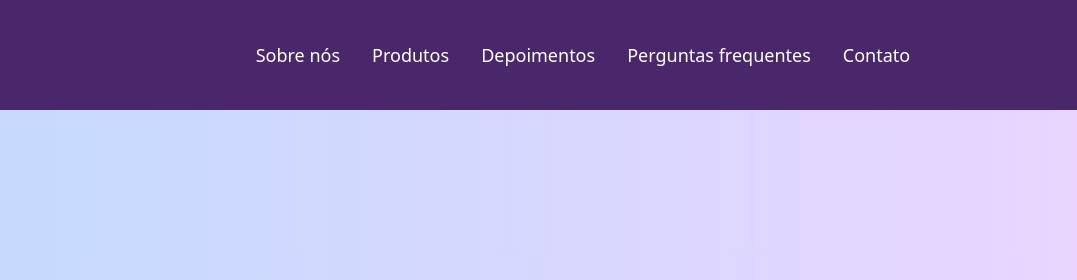
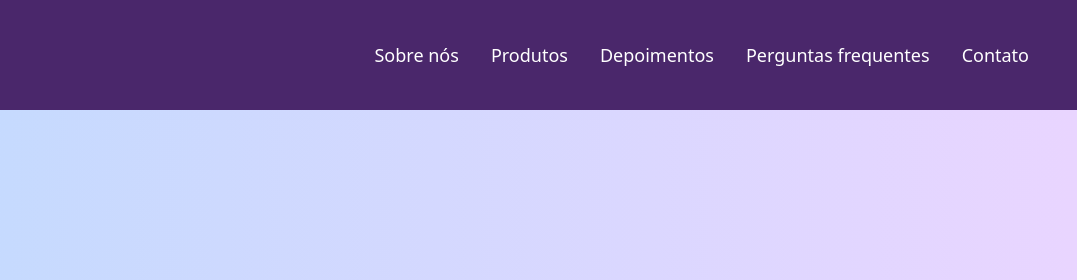
Before and after one commit to yigasch/Persona, a website: page src/index.html in a window 1280 px wide. Shown: the top 280 px of the page, 203-1280 px from the left. Drawn offline with Linux system fonts and the light colour scheme.

Commit message:
Ajuste no alinhamento

```diff
--- a/src/index.html
+++ b/src/index.html
@@ -17,7 +17,7 @@
             <i class="fa-solid fa-bars"></i>
         </button>
         <nav id="sidebar"
-            class="fixed left-0 top-0 h-full w-2/3 bg-[#4a276b] text-white z-50 transform -translate-x-full transition-transform duration-300 sm:static sm:translate-x-0 sm:flex sm:space-x-8 sm:items-center">
+            class="fixed left-0 top-0 h-full w-2/3 bg-[#4a276b] text-white z-50 transform -translate-x-full transition-transform duration-300 sm:static sm:translate-x-0 sm:flex sm:space-x-8 sm:items-end sm:justify-end">
             <ul class="flex flex-col sm:flex-row sm:space-x-8 text-lg p-6">
                 <li><a href="#about" class="hover:underline block py-2">Sobre nós</a></li>
                 <li><a href="#product" class="hover:underline block py-2">Produtos</a></li>
```
Also changed, not shown: src/output.css.
